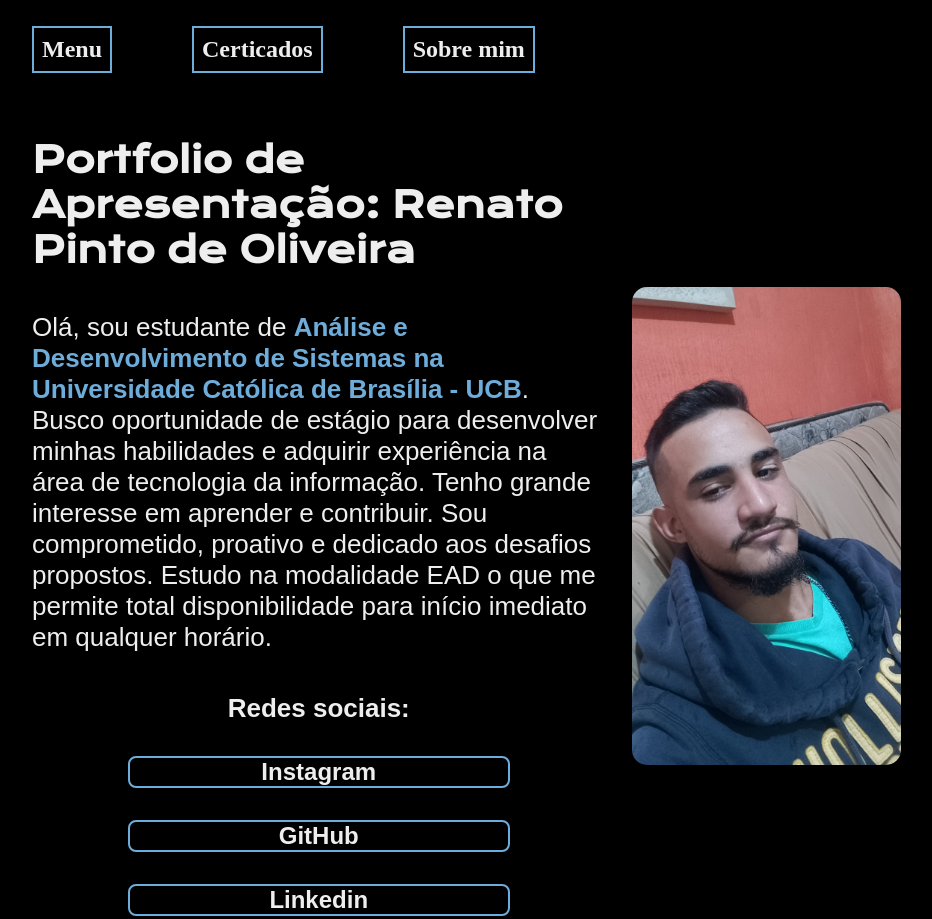
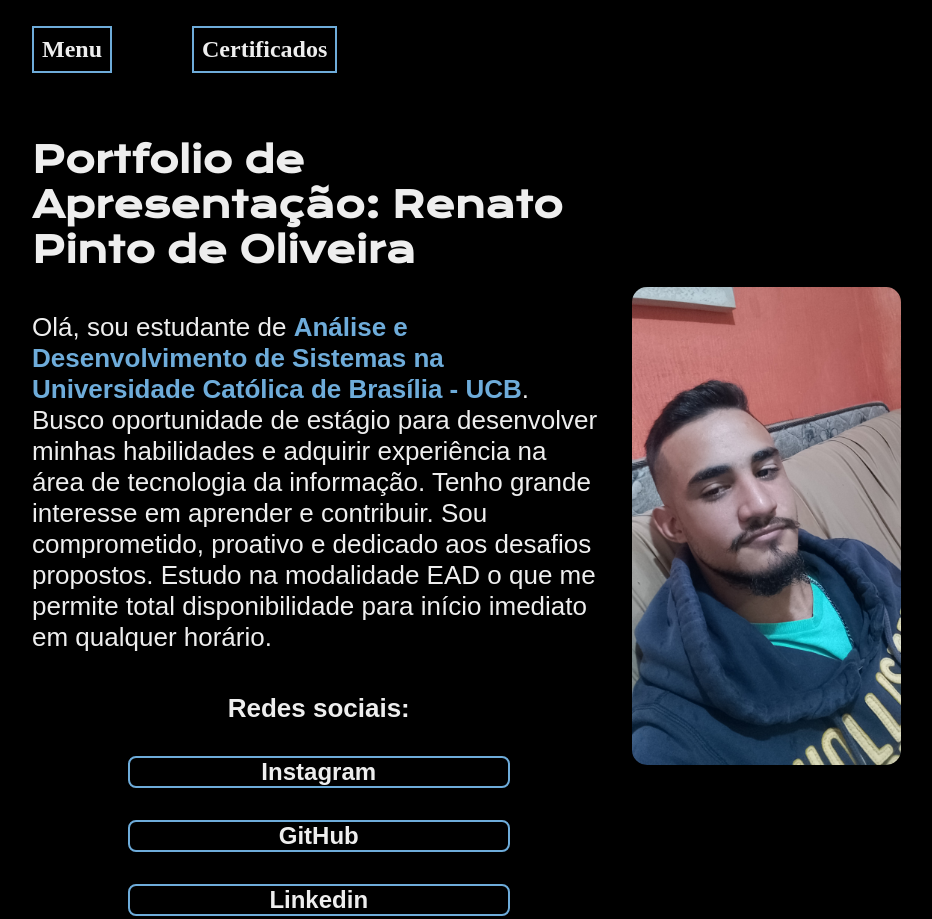
Before and after one commit to RntOliver/Portf-lio-Renato, a plain HTML site: page index.html in a window 1280 px wide. Shown: the top 919 px of the page, without its empty margins (160-1092 px from the left). Drawn offline with nearby package versions, Linux system fonts and the light colour scheme.

Commit message:
Update index.html

```diff
--- a/index.html
+++ b/index.html
@@ -12,8 +12,7 @@
     <header class="cabecalho">
         <nav class="cabecalho__menu">
             <a class="cabecalho__menu__link" href="index.html"> Menu</a>
-            <a class="cabecalho__menu__link" href="Page2.html"> Certicados</a>
-            <a class="cabecalho__menu__link" href="sobremim.html">Sobre mim</a>
+            <a class="cabecalho__menu__link" href="Page2.html"> Certificados</a>
         </nav>
     </header>
     <main class="apresentacao">
```
